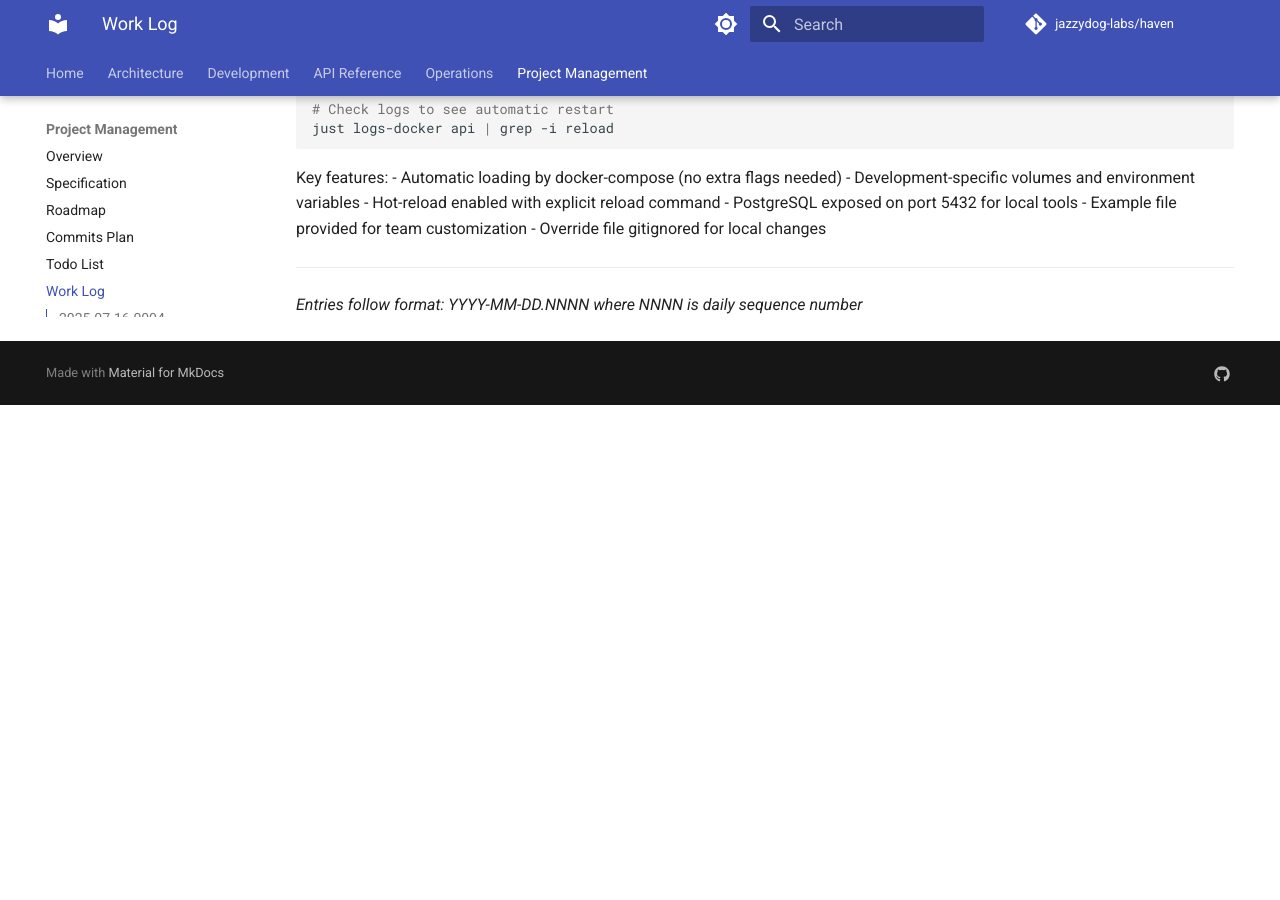
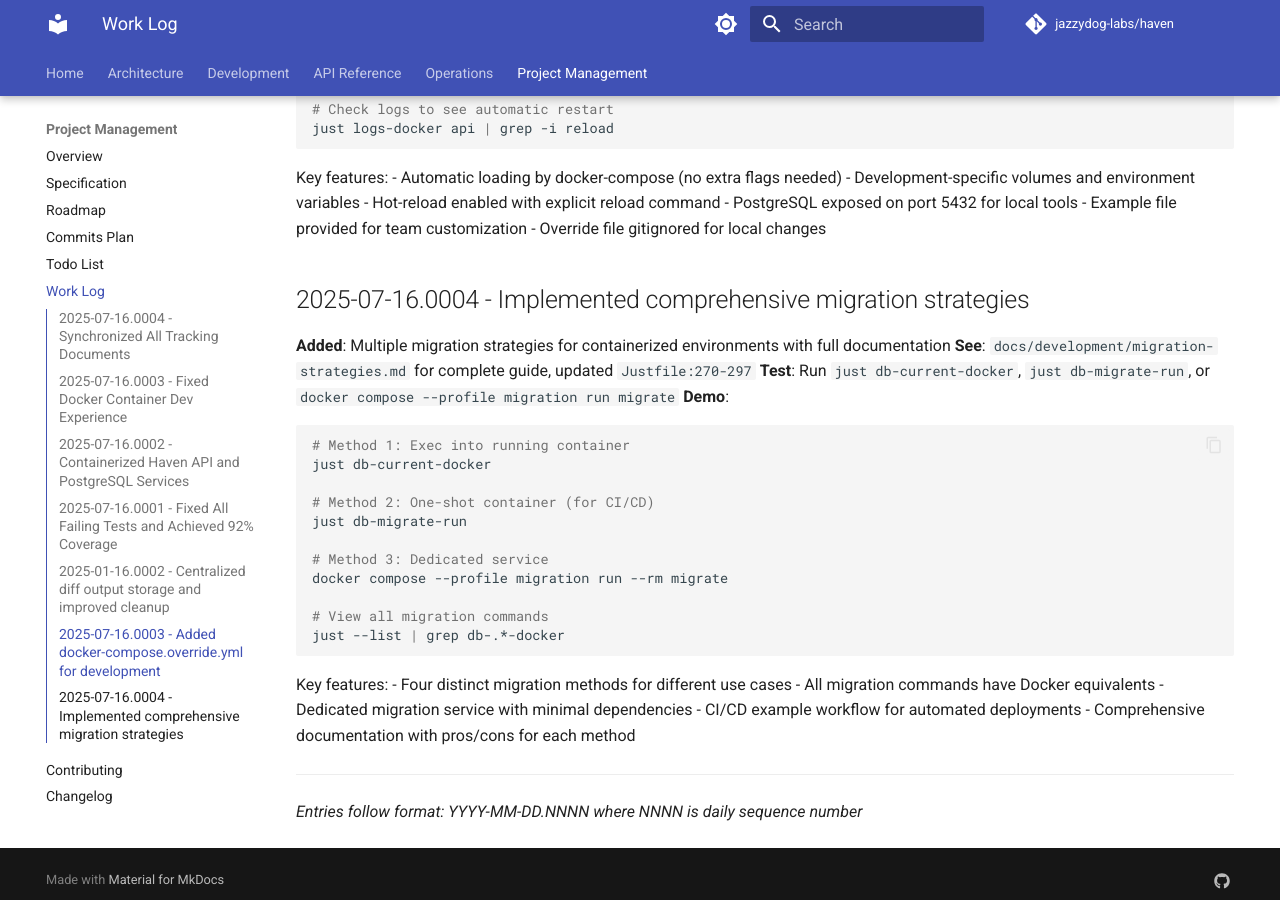
Before and after one commit to jazzydog-labs/haven, an MkDocs documentation site: the page built from docs/project-management/work-log.md, in a window 1280 px wide and 900 px high, scrolled down 2506 px. Built offline with MkDocs 1.6.1 and Material for MkDocs 9.7.7, drawn with Linux system fonts in a browser that asks for light colours; comment, search, counter and statistics services are not loaded; the version menu is left out; before the commit the page ends 2911 px from its top, so only the background shows below that.

Commit message:
chore: Move implement-migration-strategy task to closed
Task completed - all migration strategies implemented and tested

🤖 Generated with [Claude Code](https://claude.ai/code)

Co-Authored-By: Claude <noreply@anthropic.com>

````diff
--- a/docs/project-management/work-log.md
+++ b/docs/project-management/work-log.md
@@ -132,6 +132,32 @@ Key features:
 - Example file provided for team customization
 - Override file gitignored for local changes
 
+## 2025-07-16.0004 - Implemented comprehensive migration strategies
+**Added**: Multiple migration strategies for containerized environments with full documentation
+**See**: `docs/development/migration-strategies.md` for complete guide, updated `Justfile:270-297`
+**Test**: Run `just db-current-docker`, `just db-migrate-run`, or `docker compose --profile migration run migrate`
+**Demo**:
+```bash
+# Method 1: Exec into running container
+just db-current-docker
+
+# Method 2: One-shot container (for CI/CD)
+just db-migrate-run
+
+# Method 3: Dedicated service
+docker compose --profile migration run --rm migrate
+
+# View all migration commands
+just --list | grep db-.*-docker
+```
+
+Key features:
+- Four distinct migration methods for different use cases
+- All migration commands have Docker equivalents
+- Dedicated migration service with minimal dependencies
+- CI/CD example workflow for automated deployments
+- Comprehensive documentation with pros/cons for each method
+
 ---
 
 *Entries follow format: YYYY-MM-DD.NNNN where NNNN is daily sequence number*
````
Also changed, not shown: docs/project-management/tasks/closed/implement-migration-strategy.md (renamed from docs/project-management/tasks/open/implement-migration-strategy.md).
